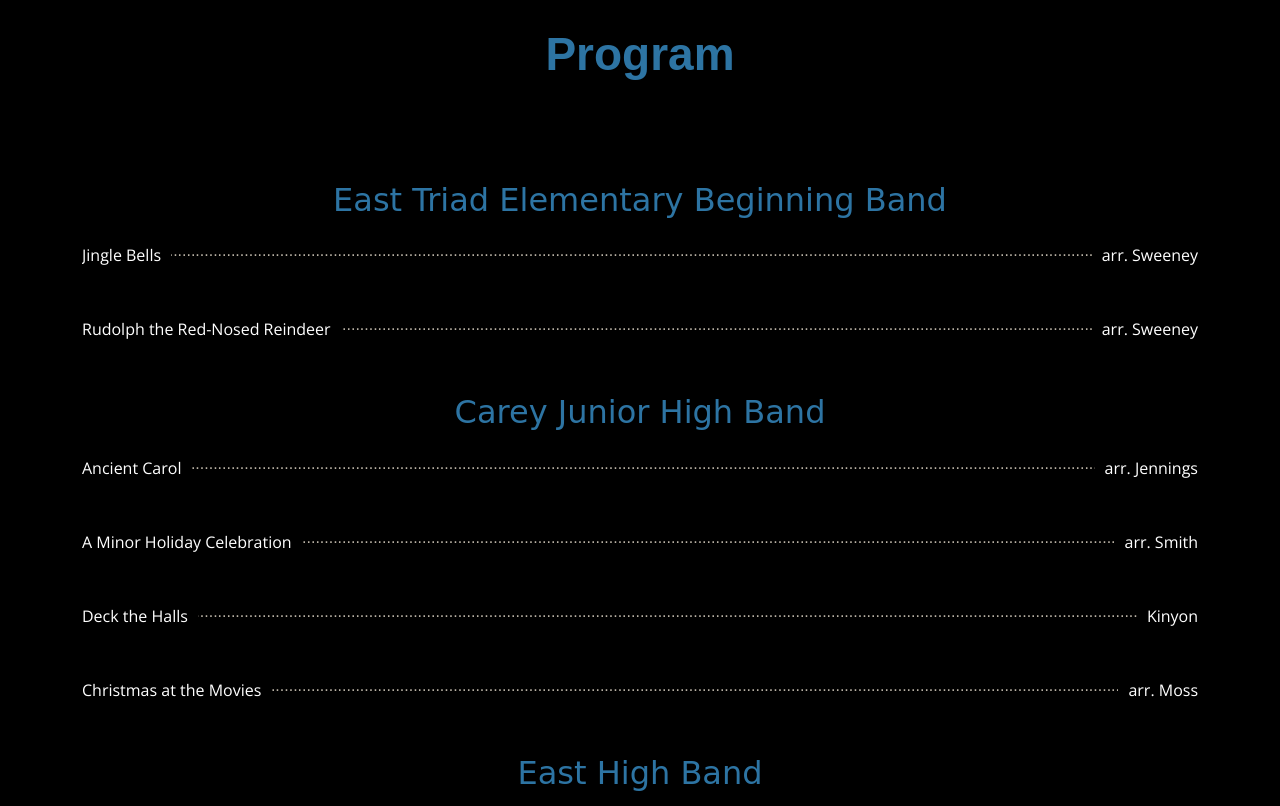
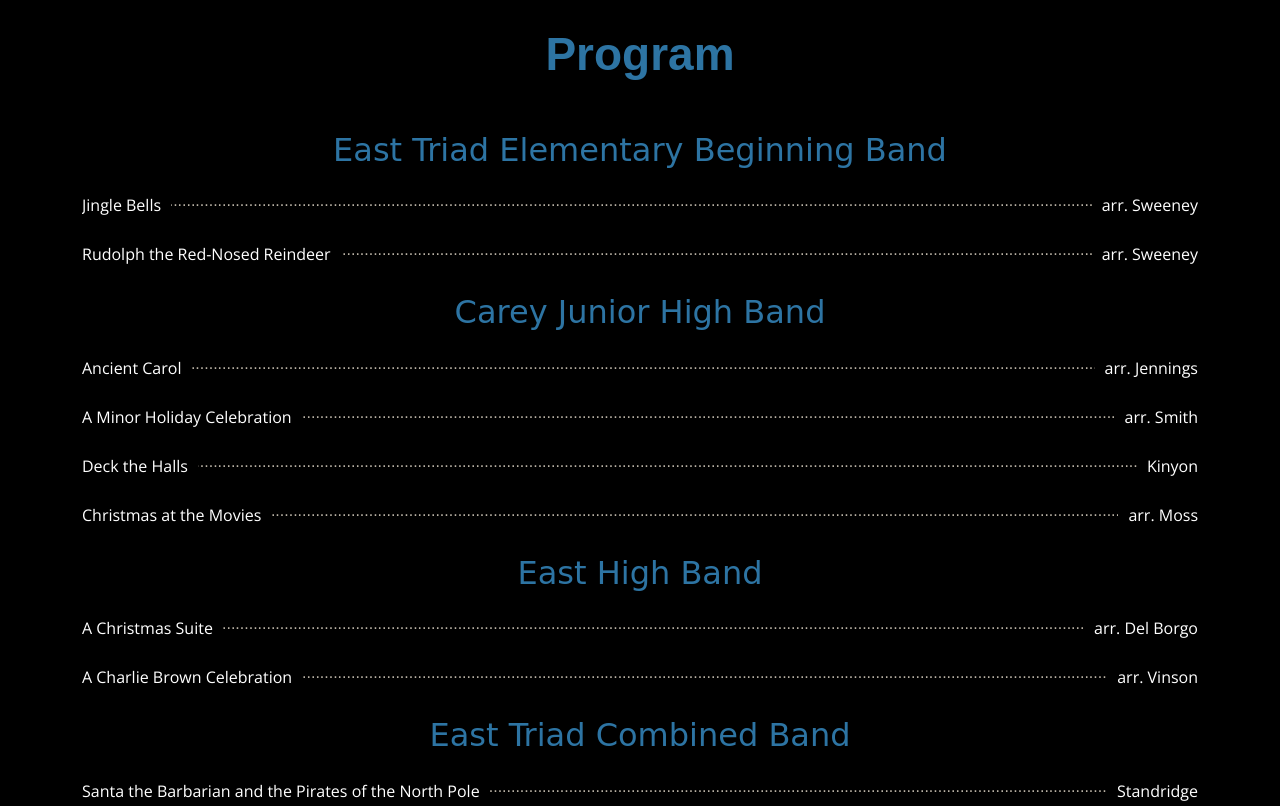
Before and after one commit to btschu/2023_east_triad_winter_band_concert_program-, a plain HTML site: page index.html in a window 1280 px wide. Shown: the part 840-1646 px from the top of the page. Drawn offline with nearby package versions, Linux system fonts and the light colour scheme; a web font is replaced by a local one.

Commit message:
margin adjustment

```diff
--- a/assets/css/style.css
+++ b/assets/css/style.css
@@ -817,7 +817,7 @@ section {
 }
 
 .program .program-item {
-  margin-top: 50px;
+  margin-bottom: 25px;
 }
 
 .program .program-content {
```
